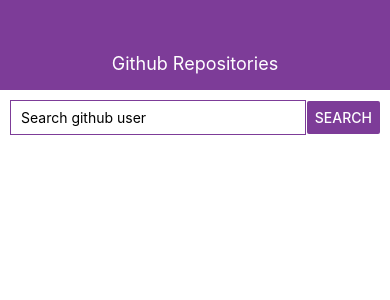
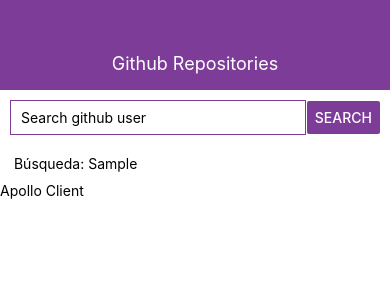
Before and after one commit to Kath17/Contributors-Finder-ReactGraphQl, a React Native app in the folder ReactGraphQl/: screen / in a window 390 px wide. Both pictures are taken after typing "Sample" into the empty fields and a click on the button "SEARCH". Shown: the top 300 px of the page. Built offline with nearby package versions, Linux system fonts and the light colour scheme.

Commit message:
Adding Apollo Client
- Add Apollo Client
- Get your API_Key from https://github.com/settings/tokens/new
- Confirm search

```diff
--- a/ReactGraphQl/App.js
+++ b/ReactGraphQl/App.js
@@ -1,11 +1,28 @@
 import React, {useState} from 'react';
 import { StyleSheet, Text, View, TextInput, Button, Alert, TouchableWithoutFeedback, Keyboard} from 'react-native';
 
+import {ApolloProvider} from '@apollo/react-hooks';
+import ApolloClient from 'apollo-boost';
+
 import Header from './Modulos/Header';
+
+// --------------------- Apollo Client ---------------------//
+const client = new ApolloClient({
+  uri: 'https://api.github.com/graphql',
+  request: async operation =>{
+    //const token = await AsyncStorage.getItem("token");
+    operation.setContext({
+      headers:{
+        authorization: `token API_KEY`
+      }
+    });
+  }
+});
 
 export default function App() {
   const [enteredUser, setEnteredUser] = useState('');
   const [enteredValue, setEnteredValue] = useState('');
+  const [confirmed, setConfirmed] = useState(false);
 
   const userInputHandler = (enteredText) => {
     setEnteredUser(enteredText);
@@ -19,7 +36,13 @@
     console.log(enteredUser);
     setEnteredValue(enteredUser);
     setEnteredUser('');
+    setConfirmed(true);
   };
+  let confirmedOutput;
+
+  if(confirmed){
+    confirmedOutput = <Text> Búsqueda: {enteredValue}</Text>
+  }
 
   return (
     <TouchableWithoutFeedback
@@ -37,6 +60,12 @@
             value={enteredUser} />
           <Button color='#7d3c98' title="Search" onPress={confirmInputHandler}/>
         </View>
+        <View style = {styles.inputContainer}>
+          {confirmedOutput}
+        </View>
+          <ApolloProvider client={client}>
+              <Text>Apollo Client</Text>
+          </ApolloProvider>
       </View>
     </TouchableWithoutFeedback>
   );
```
Lines whose indentation alone changed are shown as unchanged.
